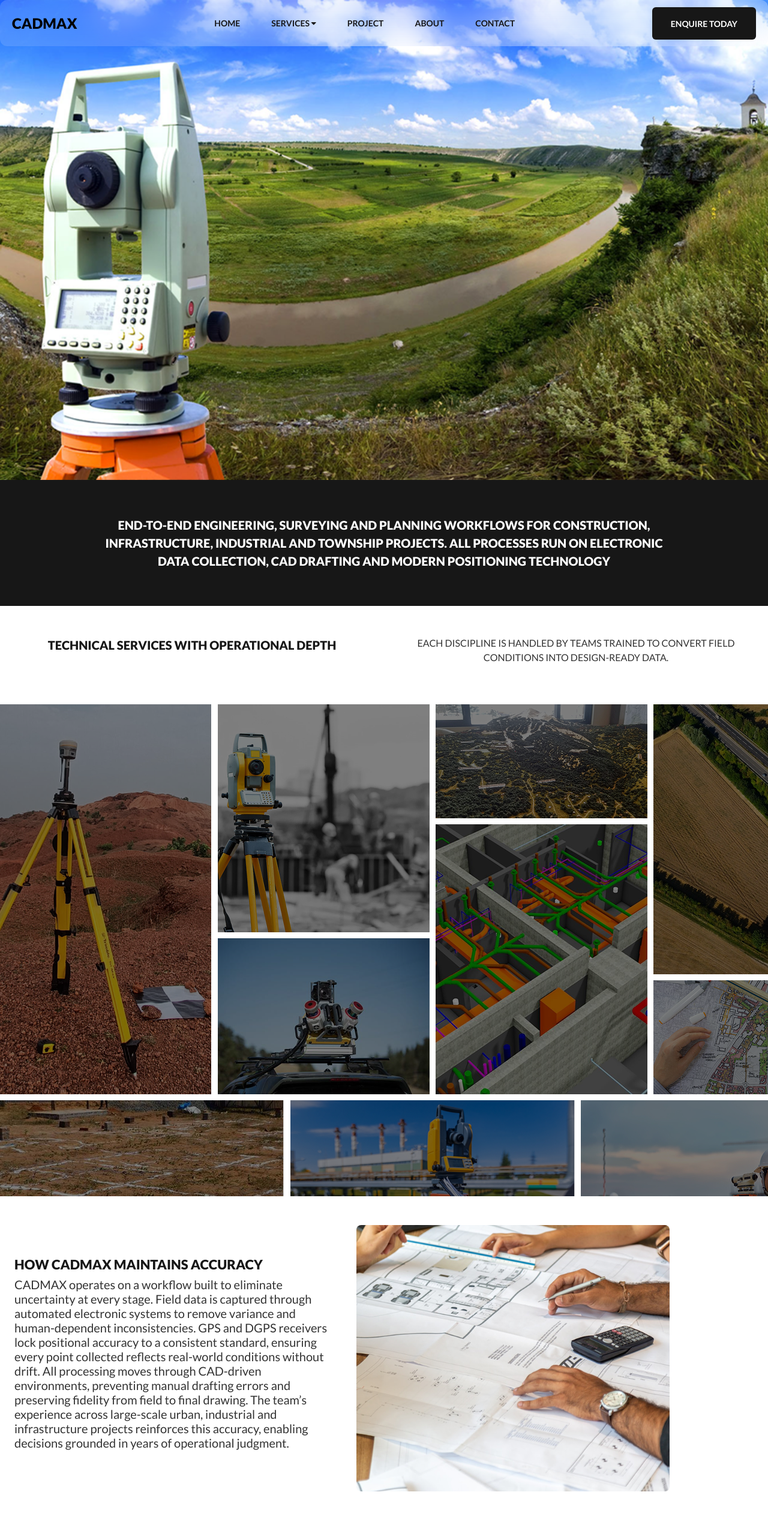
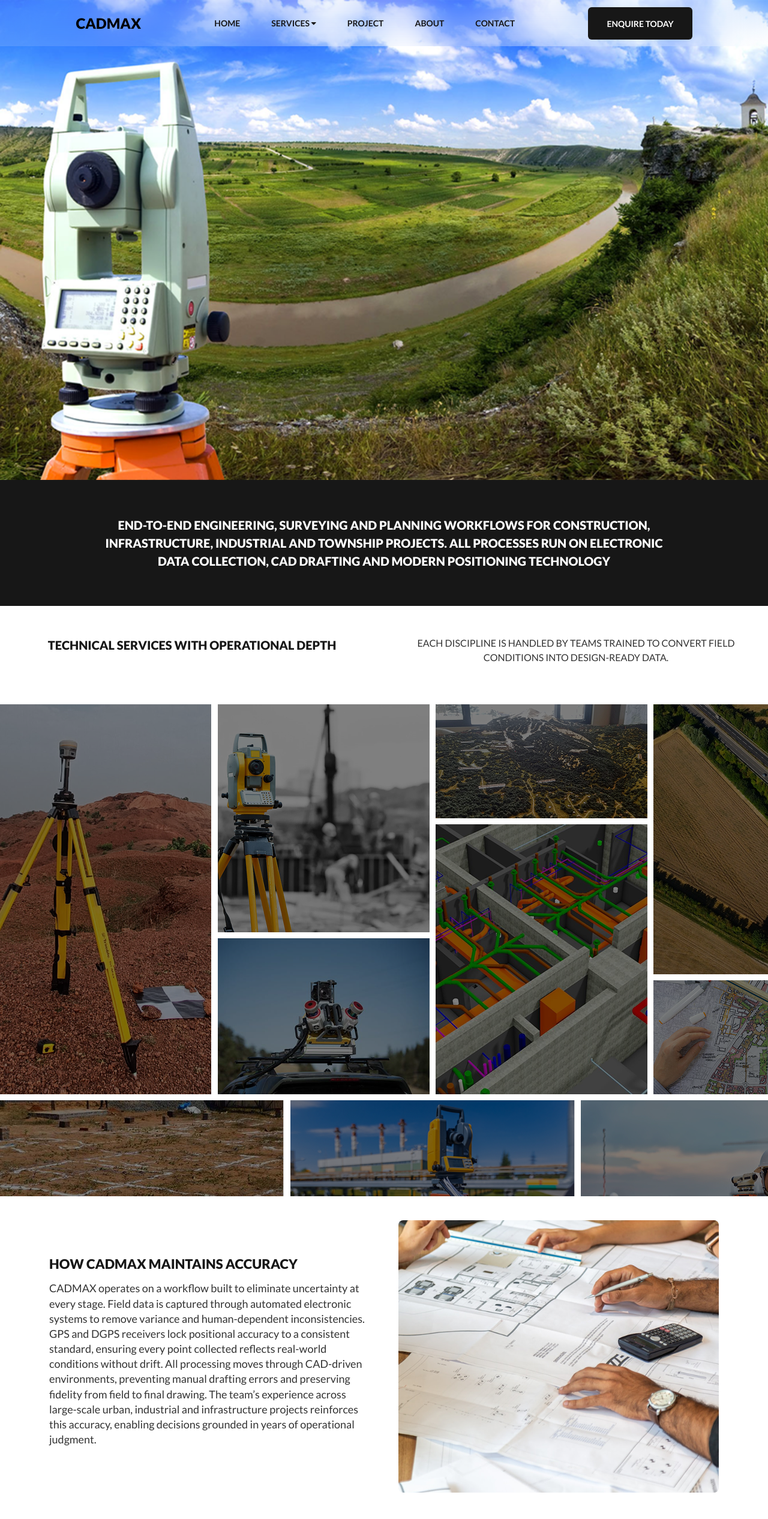
Before and after one commit to sainipinku/cadmax_consultancy_website, a React (Create React App) app: page / in a window 1280 px wide. Shown: the top 2532 px of the page at 60% size. Built offline with nearby package versions, Linux system fonts and the light colour scheme.

Commit message:
update code

```diff
--- a/src/components/Layout/Header/Navbar.css
+++ b/src/components/Layout/Header/Navbar.css
@@ -2,24 +2,24 @@
 .header {
     position: fixed;
     top: 0;
-    left: 50%;
-    transform: translateX(-50%);
-    width: 100%;
-    max-width: 1440px;
+    left: 0;               /* CHANGED */
+    width: 100%;           /* FULL WIDTH */
     height: 77px;
     padding: 10px 20px;
     box-sizing: border-box;
+
     display: flex;
-    justify-content: space-between;
+    justify-content: space-evenly;
     align-items: center;
 
     background: rgba(255, 255, 255, 0.15);
     backdrop-filter: blur(28.5px);
     -webkit-backdrop-filter: blur(28.5px);
 
-    border-radius: 12px;
+    border-radius: 0;      /* Optional: remove curve */
     z-index: 1000;
 }
+
 
 /* LINKS RESET */
 .nav-link,
--- a/src/pages/home/components/Accuracy.css
+++ b/src/pages/home/components/Accuracy.css
@@ -1,28 +1,26 @@
-/* MAIN WRAPPER — remove all top space */
+/* KEEP NORMAL SPACING – DO NOT REMOVE */
 .accuracy-section {
-    padding: 0 !important;
-    margin: 0 !important;
+    margin-top: 40px;
 }
 
-/* HEADING */
+/* Heading */
 .accuracy-section h2 {
     font-size: 22px;
     font-weight: 900;
     text-transform: uppercase;
     color: #171717;
-    margin-top: 0 !important;
+    margin-bottom: 15px;
 }
 
-/* PARAGRAPH */
+/* Paragraph */
 .accuracy-section p {
-    font-size: 20px;
-    line-height: 1.2;
+    font-size: 18px;
+    line-height: 1.4;
     color: #333;
     font-weight: 500;
-    margin-top: 5px;
 }
 
-/* IMAGE STYLING */
+/* Image Styling */
 .accuracy-image {
     width: 100%;
     max-width: 500px;
@@ -30,74 +28,51 @@
     border-radius: 8px;
 }
 
-/* INITIAL TEXT STATE */
+/* Text initial */
 .accuracy-text {
     opacity: 0;
     transform: translateX(-60px);
     transition: 0.6s ease-out;
 }
 
-/* ACTIVE TEXT ANIMATION */
+/* On show */
 .accuracy-text.animate-show {
-    opacity: 1 !important;
-    transform: translateX(0) !important;
+    opacity: 1;
+    transform: translateX(0);
 }
 
-/* INITIAL IMAGE STATE */
+/* Image initial */
 .accuracy-img-wrapper {
     opacity: 0;
     transform: translateX(60px);
     transition: 0.6s ease-out;
 }
 
-/* ACTIVE IMAGE ANIMATION */
+/* On show */
 .accuracy-img-wrapper.animate-show {
-    opacity: 1 !important;
-    transform: translateX(0) !important;
+    opacity: 1;
+    transform: translateX(0);
 }
 
-/* IMAGE HOVER ZOOM */
+/* Hover zoom */
 .accuracy-image:hover {
     transform: scale(1.08);
 }
 
-/* Remove bootstrap row gap */
-.accuracy-section .row {
-    margin: 0 !important;
-    padding: 0 !important;
-}
-
-/* TABLET */
+/* RESPONSIVE */
 @media (max-width: 991px) {
-    .accuracy-section h2 {
-        font-size: 26px;
-    }
     .accuracy-section p {
-        font-size: 15px;
+        font-size: 16px;
     }
 }
 
-/* MOBILE */
 @media (max-width: 768px) {
     .accuracy-section {
         text-align: center;
     }
-
-    .accuracy-section h2 {
-        font-size: 24px;
-    }
-
-    .accuracy-image {
-        max-width: 90%;
-        margin-top: 10px;
-    }
 }
 
-/* EXTRA SMALL MOBILE */
 @media (max-width: 480px) {
-    .accuracy-section h2 {
-        font-size: 22px;
-    }
     .accuracy-section p {
         font-size: 14px;
     }
--- a/src/pages/home/components/image.css
+++ b/src/pages/home/components/image.css
@@ -13,13 +13,25 @@
   }
 }
 
-/* ----------------- TABLET & MOBILE: Scroll OFF ----------------- */
-@media (max-width: 1024px) {
-  .collage-wrapper {
-    overflow: hidden !important;
-    white-space: normal !important;
+/* DESKTOP: Force full width */
+@media(min-width:1025px){
+
+  .collage-wrapper{
+    width: 100vw !important;
+
+    overflow-x: auto;
+    overflow-y: hidden;
+    white-space: nowrap;
+  }
+
+  .collage{
+    width: 1500px !important;  /* 👉 अपनी total collage width के अनुसार adjust करें */
+    height: 1100px !important;
+    position: relative;
+    display: inline-block;
   }
 }
+
 
 /* collage container */
 .collage {
--- a/src/pages/home/components/text.css
+++ b/src/pages/home/components/text.css
@@ -1,7 +1,6 @@
 /* MAIN WRAPPER */
 .main {
     /* width: 100%; */
-    max-width: 1440px;
     margin: 0 auto;            /* No top space */
     padding: 0;
     text-align: center;
```
